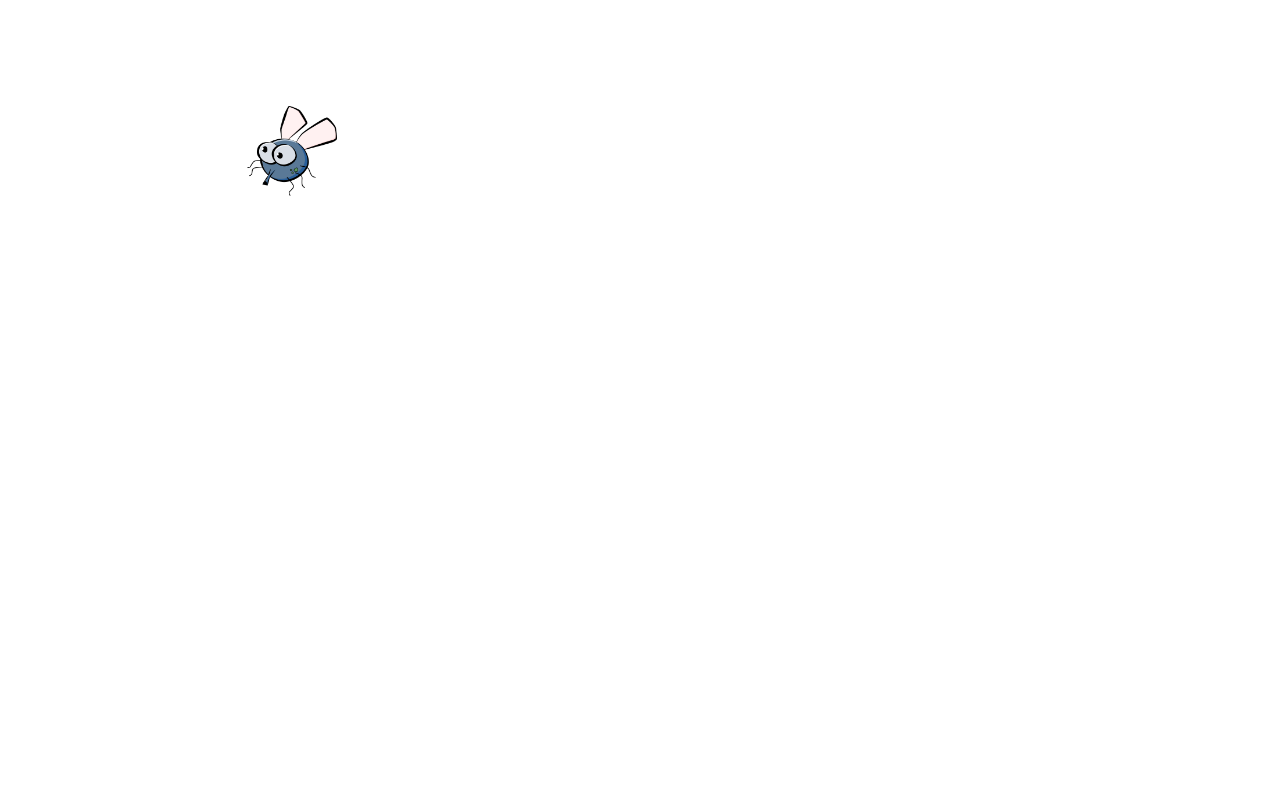
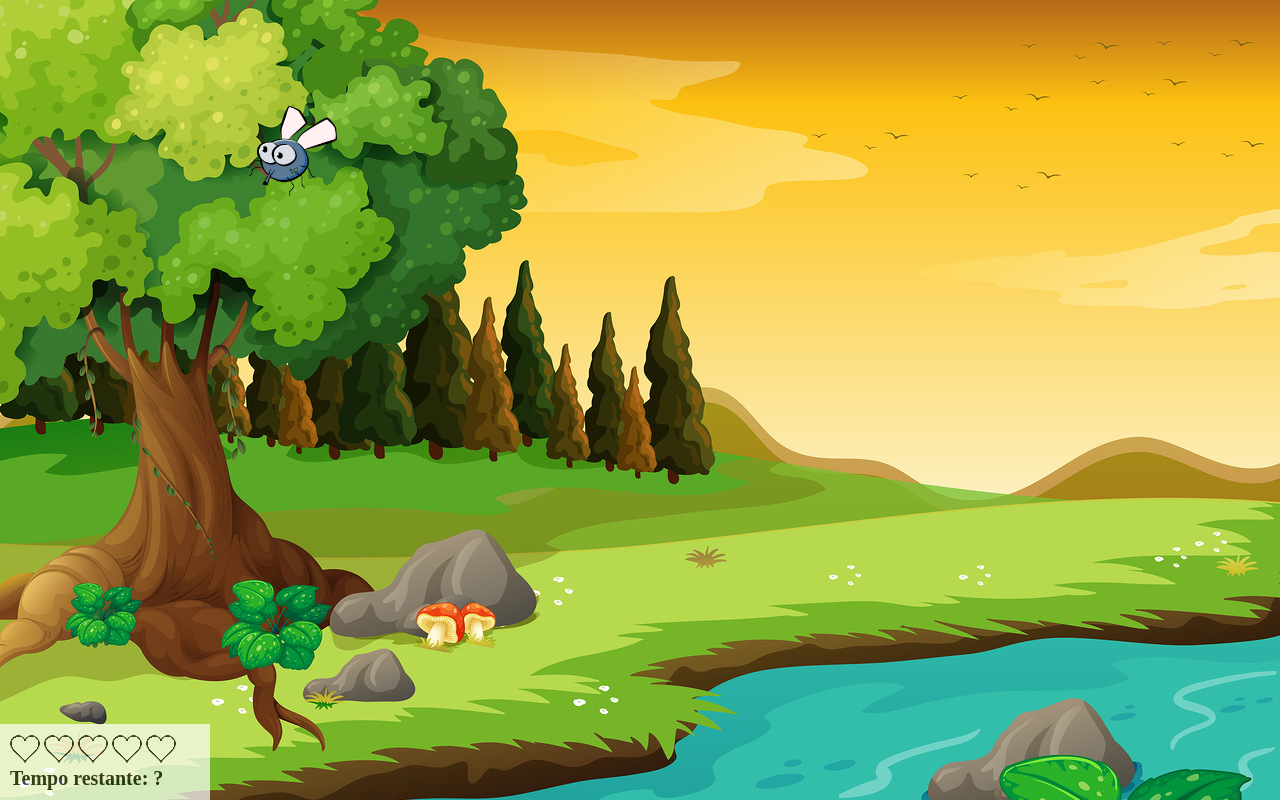
Before and after one commit to WesleyFreitasdeLima/estudos-basico-js, a plain HTML site: page app2/index.html in a window 1280 px wide. Drawn offline with Linux system fonts and the light colour scheme.

Commit message:
App Game Mata Mosquito - Criando o cenário

```diff
--- a/app2/index.html
+++ b/app2/index.html
@@ -11,7 +11,19 @@
 </head>
 
 <body onresize="ajustaTamanhoPalcoJogo()">
+    <div class="painel">
+        <div class="vidas">
+            <img src="imagens/coracao_vazio.png" />
+            <img src="imagens/coracao_vazio.png" />
+            <img src="imagens/coracao_vazio.png" />
+            <img src="imagens/coracao_vazio.png" />
+            <img src="imagens/coracao_vazio.png" />
+        </div>
 
+        <div class="cronometro">
+            Tempo restante: ?
+        </div>
+    </div>
     <script>
         ajustaTamanhoPalcoJogo();
 
--- a/app2/jogo.css
+++ b/app2/jogo.css
@@ -1,3 +1,8 @@
+body {
+    background-image: url(imagens/bg.jpg);
+    background-repeat: no-repeat;
+}
+
 .mosquito1 {
     width: 50px;
     height: 50px;
@@ -20,3 +25,24 @@
 .ladoB{
     transform: scaleX(-1);
 }
+
+.painel {
+    position: absolute;
+    width: 190px;
+    padding: 10px;
+    left: 0px;
+    bottom: 0px;
+    border-top: solid 1px white;
+    background-color: white;
+    opacity: 70%;
+}
+
+.vidas {
+    float: left;
+}
+
+.cronometro{
+    float: left;
+    font-size: 20px;
+    font-weight: bold;
+}
--- a/app2/jogo.js
+++ b/app2/jogo.js
@@ -1,31 +1,25 @@
 let palcoAltura, palcoLargura;
 
-// Armazena de forma dinâmica as dimensões do palco do jogo de acordo com o tamanho do window
 function ajustaTamanhoPalcoJogo() {
     palcoAltura = window.innerHeight;
     palcoLargura = window.innerWidth;
 }
 
-// Gera o elemento mosquito
 function criarMosquito() {
+
     // Remove mosquito anterior, caso exista
     if (document.getElementById('mosquito') !== null) {
         document.getElementById('mosquito').remove();
     }
 
     // Variaveis usadas nas propriedades do elemento Mosquito
-    let posicoesXY, classesCSS;
-
-    // Gera posições X e Y randomicas,
-    posicoesXY = posicaoAleatoriaMosquito();
+    let posicoesXY = posicaoAleatoriaMosquito();
 
     // Atribui a classe de estilo referente ao tamanho do Mosquito
-    classesCSS = `${tamanhoAleatorioMosquito()}`;
+    let classesCSS = tamanhoAleatorioMosquito();
 
     // Atribui a classe de estilo referente ao lado do Mosquito
     classesCSS += ' ' + ladoAleatorioMosquito();
-
-    console.log(classesCSS);
 
     // Cria o elemento mosquito
     let mosquito = document.createElement('img');
@@ -38,6 +32,7 @@ function criarMosquito() {
 
     // Inclui o mosquito no palco do jogo
     document.body.appendChild(mosquito);
+
 }
 
 function posicaoAleatoriaMosquito() {
@@ -65,8 +60,6 @@ function tamanhoAleatorioMosquito() {
         case 2:
             return 'mosquito3';
     }
-
-    console.log(`Gerou tamanho ${clase}`);
 }
 
 function ladoAleatorioMosquito() {
```
